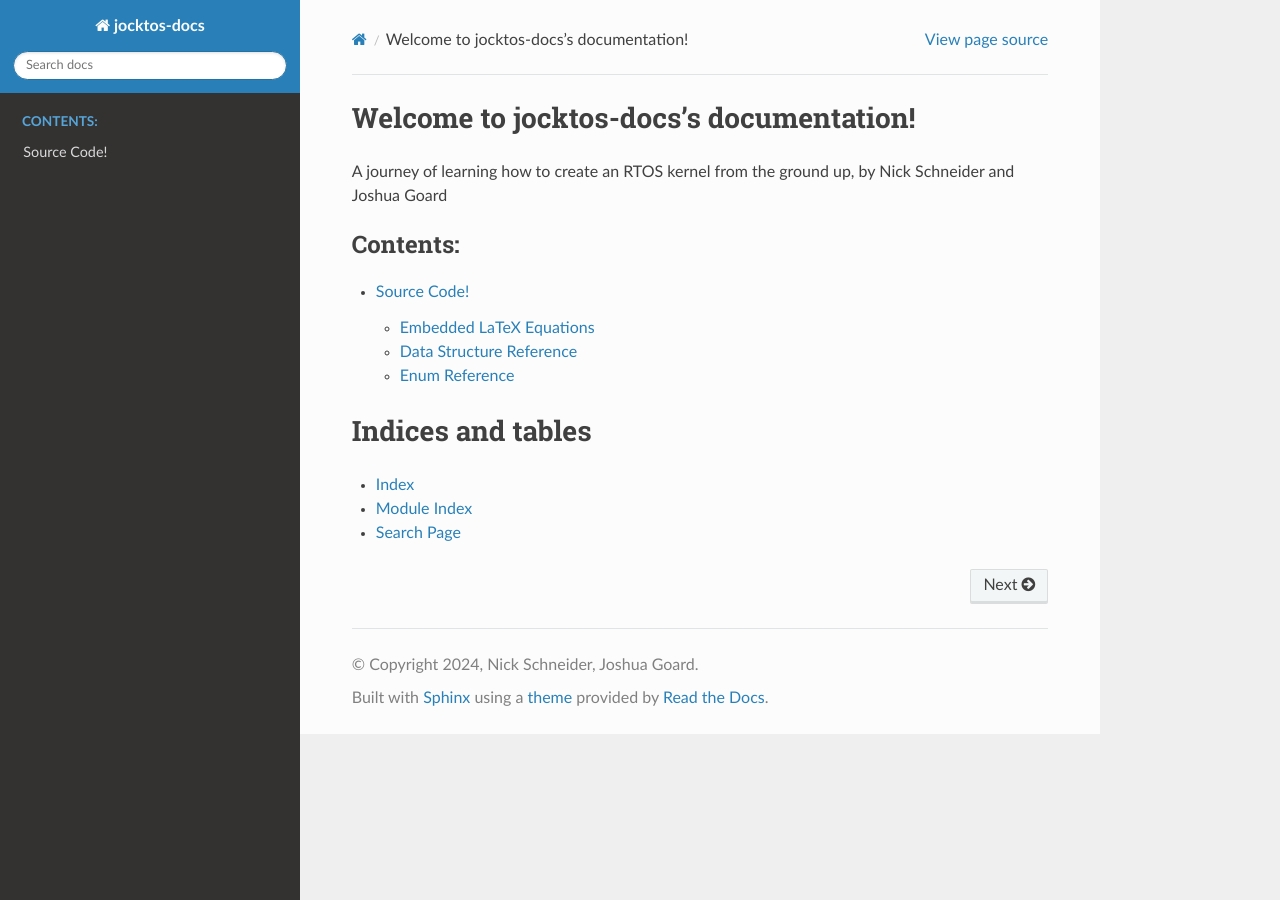
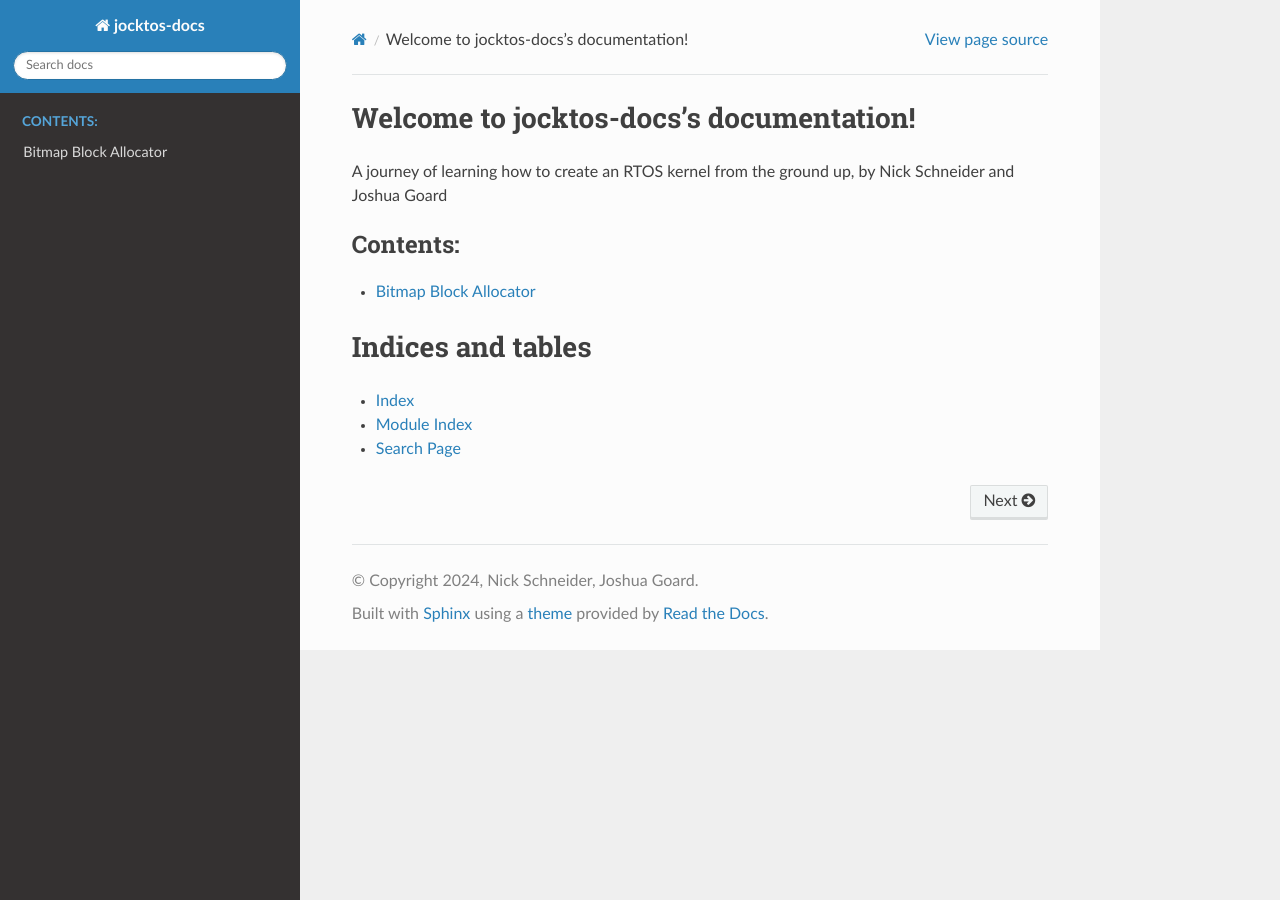
Before and after one commit to JGoard/JOCKTOS, a Sphinx documentation site: the page built from docs/source/index.rst, in a window 1280 px wide. Built offline with Sphinx 7.4.7 and the Read the Docs theme 2.0.0, drawn with Linux system fonts in a browser that asks for light colours.

Commit message:
include documentation page

```diff
--- /dev/null
+++ b/docs/source/bitmap_allocator.rst
@@ -0,0 +1,7 @@
+
+=================================================
+Bitmap Block Allocator
+=================================================
+
+.. doxygenfile:: allocator.c
+   :project: jocktos-docs
--- a/docs/source/index.rst
+++ b/docs/source/index.rst
@@ -12,7 +12,7 @@ A journey of learning how to create an RTOS kernel from the ground up, by Nick S
    :maxdepth: 2
    :caption: Contents:
 
-   source_code.rst
+   bitmap_allocator.rst
 
 Indices and tables
 ==================
```
